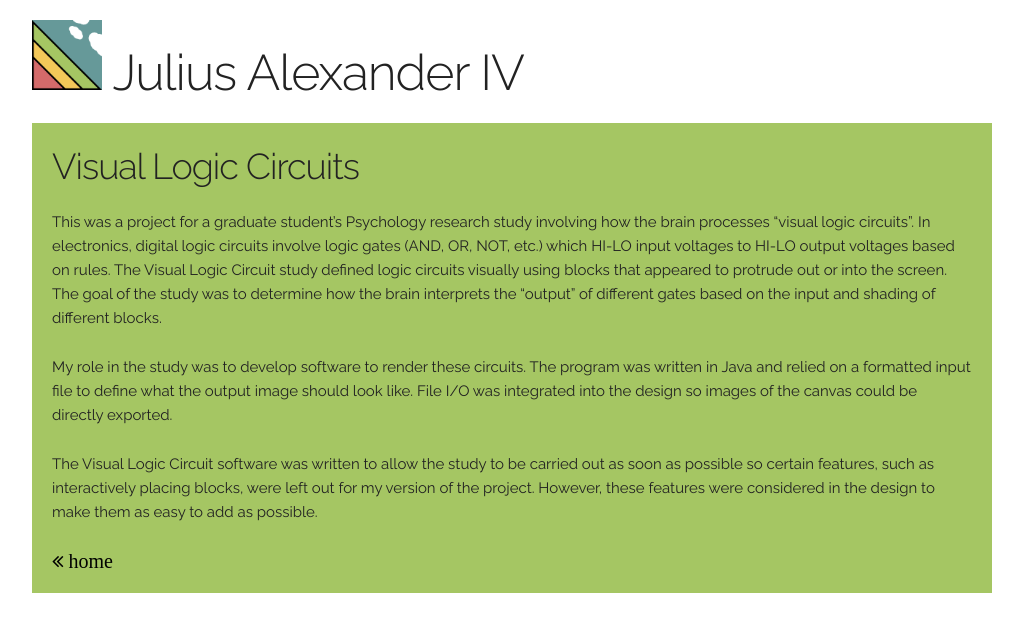
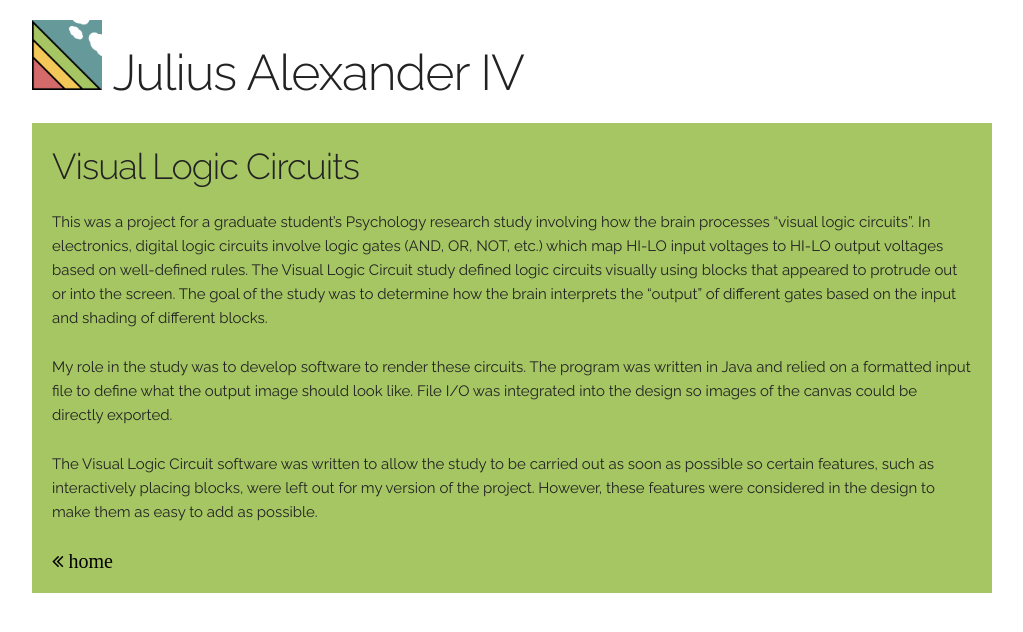
Before and after one commit to juliusiv/juliusiv.github.io, a Jekyll site: the page built from _projects/vlc.md, in a window 1280 px wide. Shown: the top 632 px of the page, without its empty margins (128-1151 px from the left). Built offline with Jekyll 4.4.1, drawn with Linux system fonts in a browser that asks for light colours; nearby versions of some CDN libraries.

Commit message:
Fix typo and slightly change UI.

```diff
--- a/_projects/vlc.md
+++ b/_projects/vlc.md
@@ -4,7 +4,7 @@
 layout: project
 summary: visual logic gates
 ---
-This was a project for a graduate student's Psychology research study involving how the brain processes "visual logic circuits". In electronics, digital logic circuits involve logic gates (AND, OR, NOT, etc.) which HI-LO input voltages to HI-LO output voltages based on rules. The Visual Logic Circuit study defined logic circuits visually using blocks that appeared to protrude out or into the screen. The goal of the study was to determine how the brain interprets the "output" of different gates based on the input and shading of different blocks.
+This was a project for a graduate student's Psychology research study involving how the brain processes "visual logic circuits". In electronics, digital logic circuits involve logic gates (AND, OR, NOT, etc.) which map HI-LO input voltages to HI-LO output voltages based on well-defined rules. The Visual Logic Circuit study defined logic circuits visually using blocks that appeared to protrude out or into the screen. The goal of the study was to determine how the brain interprets the "output" of different gates based on the input and shading of different blocks.
 
 My role in the study was to develop software to render these circuits. The program was written in Java and relied on a formatted input file to define what the output image should look like. File I/O was integrated into the design so images of the canvas could be directly exported.
 
--- a/_sass/_layout.sass
+++ b/_sass/_layout.sass
@@ -1,5 +1,6 @@
 .section
   padding: 1.5rem
+  margin-bottom: 11.5%
 
 a .fa
   color: black
```
